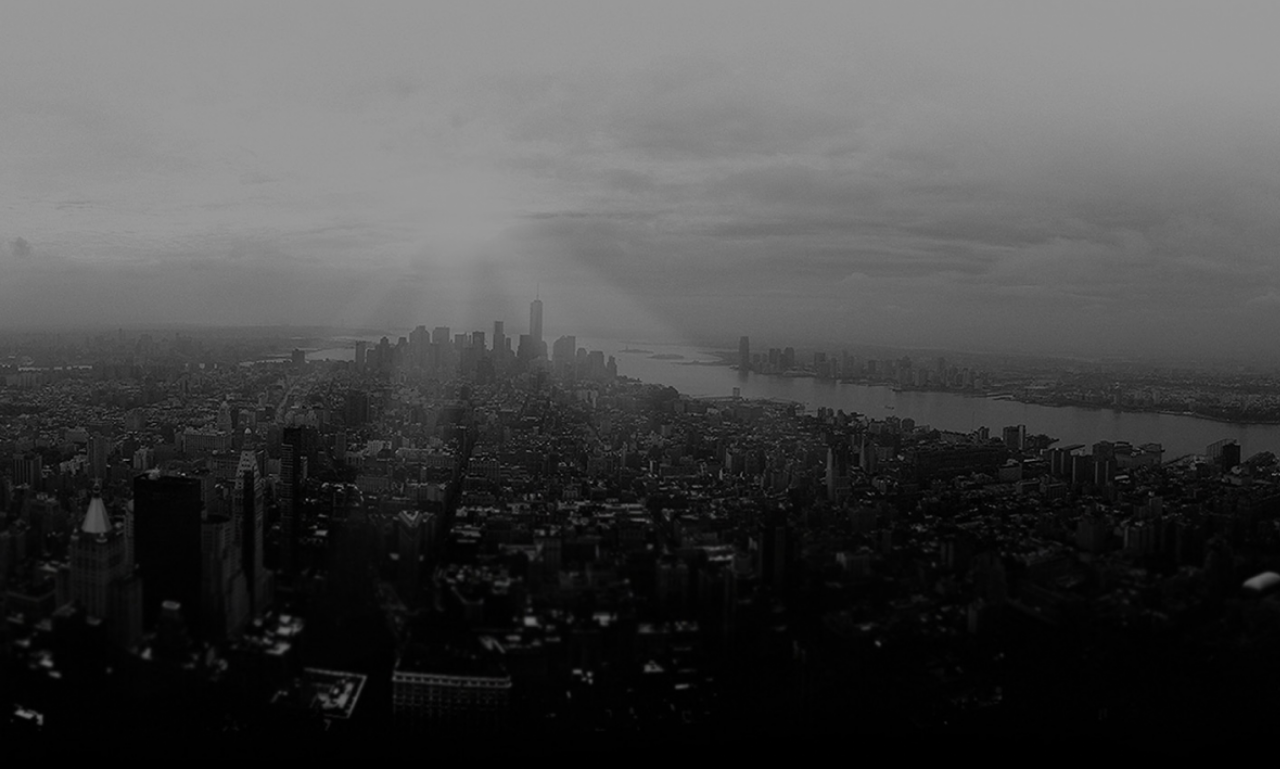
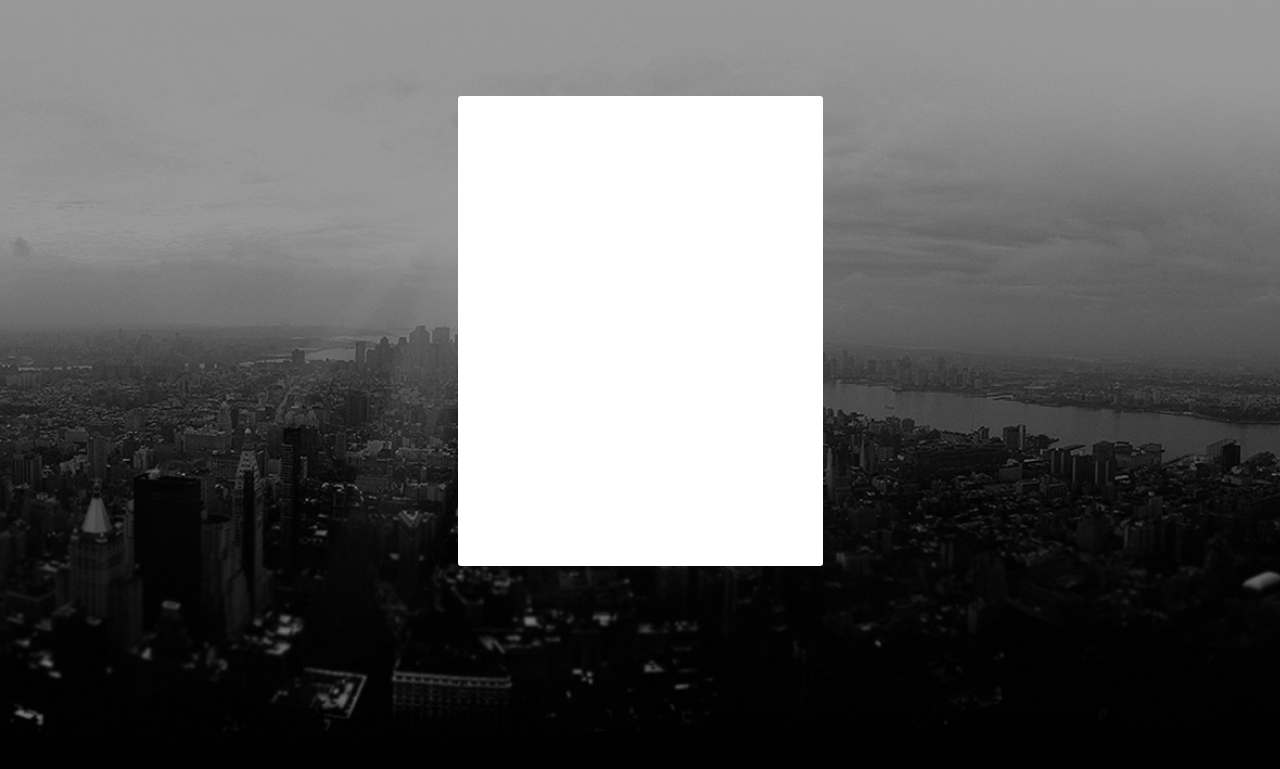
Before and after one commit to olgaostapchuka11/Landing-page-1, a plain HTML site: page index.html in a window 1280 px wide. Shown: the part 35-804 px from the top of the page. Drawn offline with Linux system fonts and the light colour scheme.

Commit message:
added white block for sign up form

```diff
--- a/index.html
+++ b/index.html
@@ -28,6 +28,9 @@
 
         </nav>
     </header>
+    <main>
+        <div class="sign-form"></div>
+    </main>
 
 </body>
 </html>
--- a/style.css
+++ b/style.css
@@ -17,3 +17,11 @@ header {
   justify-content: space-between;
   margin: auto;
 }
+
+.sign-form {
+  width: 365px;
+  min-height: 470px;
+  background: #fff;
+  margin: 99px auto 0 auto;
+  border-radius: 3px;
+}
```
